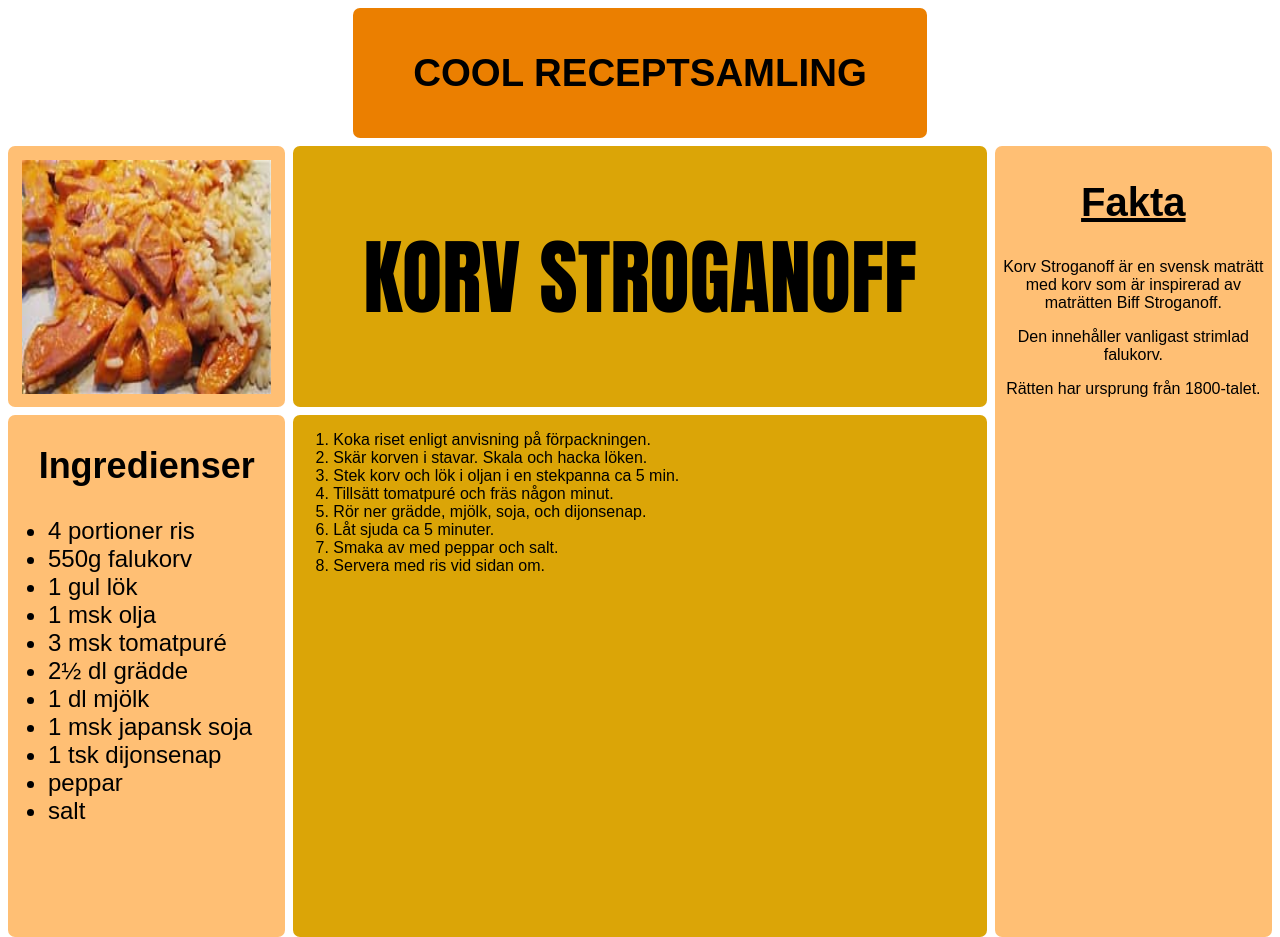
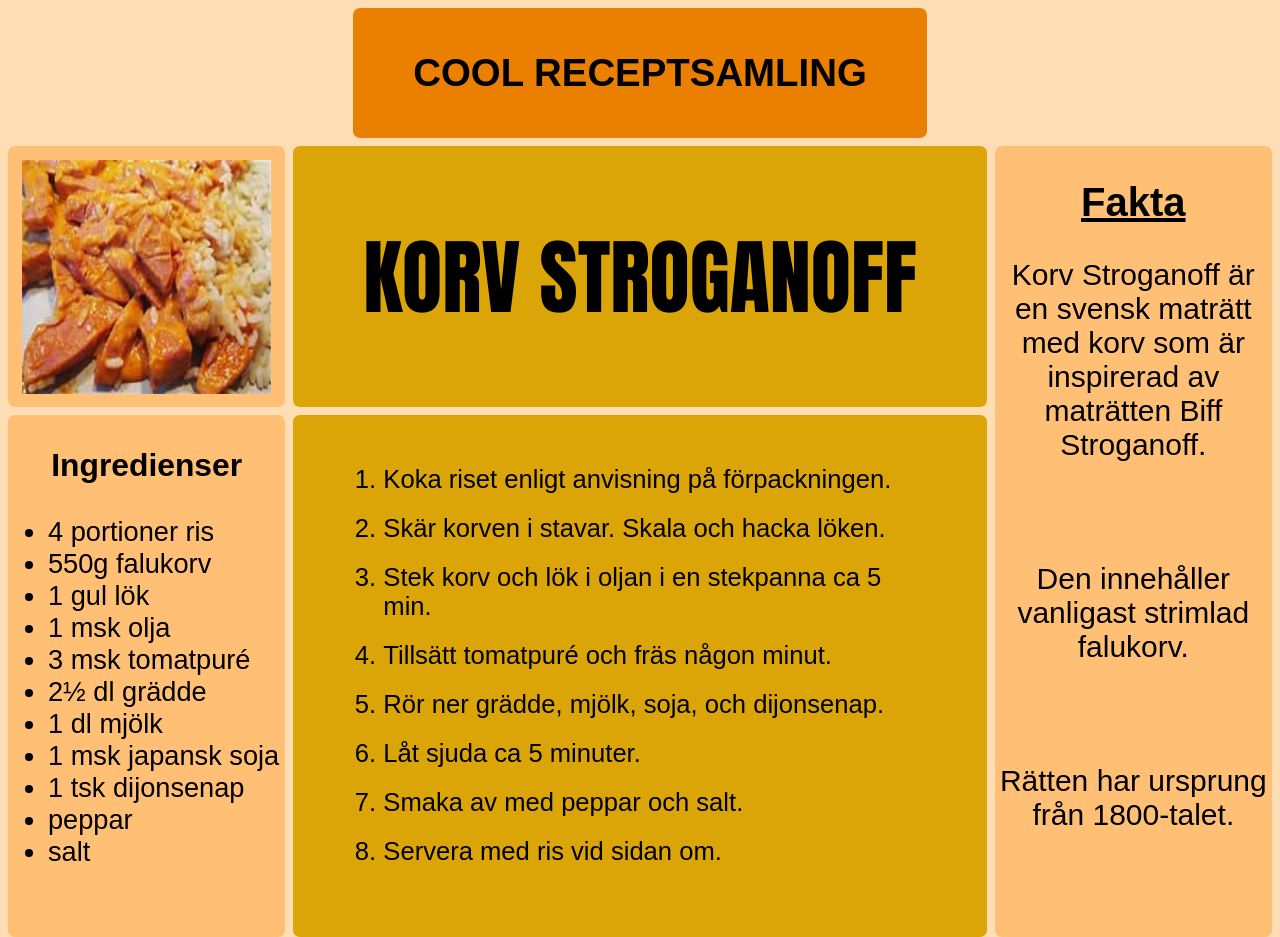
Before and after one commit to filipkedland/repos, a plain HTML site: page Receptuppgift/index.html in a window 1280 px wide. Shown: the top 937 px of the page. Drawn offline with Linux system fonts and the light colour scheme.

Commit message:
Grundarbete

```diff
--- a/Receptuppgift/css/styles.css
+++ b/Receptuppgift/css/styles.css
@@ -4,6 +4,7 @@ body {
   grid-template-rows: 1fr 2fr 4fr 0.2fr;
   gap: 8px;
   font-family: Arial, Helvetica, sans-serif;
+  background-color: #FFDDB5;
 }
 
 header {
@@ -51,9 +52,9 @@ sidebar {
   grid-row: 3;
   background-color: #FFBF74;
   border-radius: 7px;
-  font-size: 150%;
+  font-size: 170%;
 }
-sidebar > h2 {
+sidebar > h3 {
   text-align: center;
   font-weight: bolder;
 }
@@ -63,6 +64,15 @@ main {
   grid-row: 3;
   background-color: #DBA507;
   border-radius: 7px;
+  font-size: 160%;
+}
+
+main > ol {
+  margin: 50px;
+}
+
+main > ol > li {
+  margin-bottom: 20px;
 }
 
 article {
@@ -78,6 +88,11 @@ article > h2 {
   font-size: 40px;
 }
 
+article > p {
+  font-size: 30px;
+  margin-bottom: 100px;
+}
+
 footer {
   grid-column: 2;
   grid-row: 4;
--- a/Receptuppgift/index.html
+++ b/Receptuppgift/index.html
@@ -21,7 +21,7 @@
   </section>
 
   <sidebar>
-    <h2>Ingredienser</h2>
+    <h3>Ingredienser</h3>
     <ul>
       <li>4 portioner ris</li>
       <li>550g falukorv</li>
```
